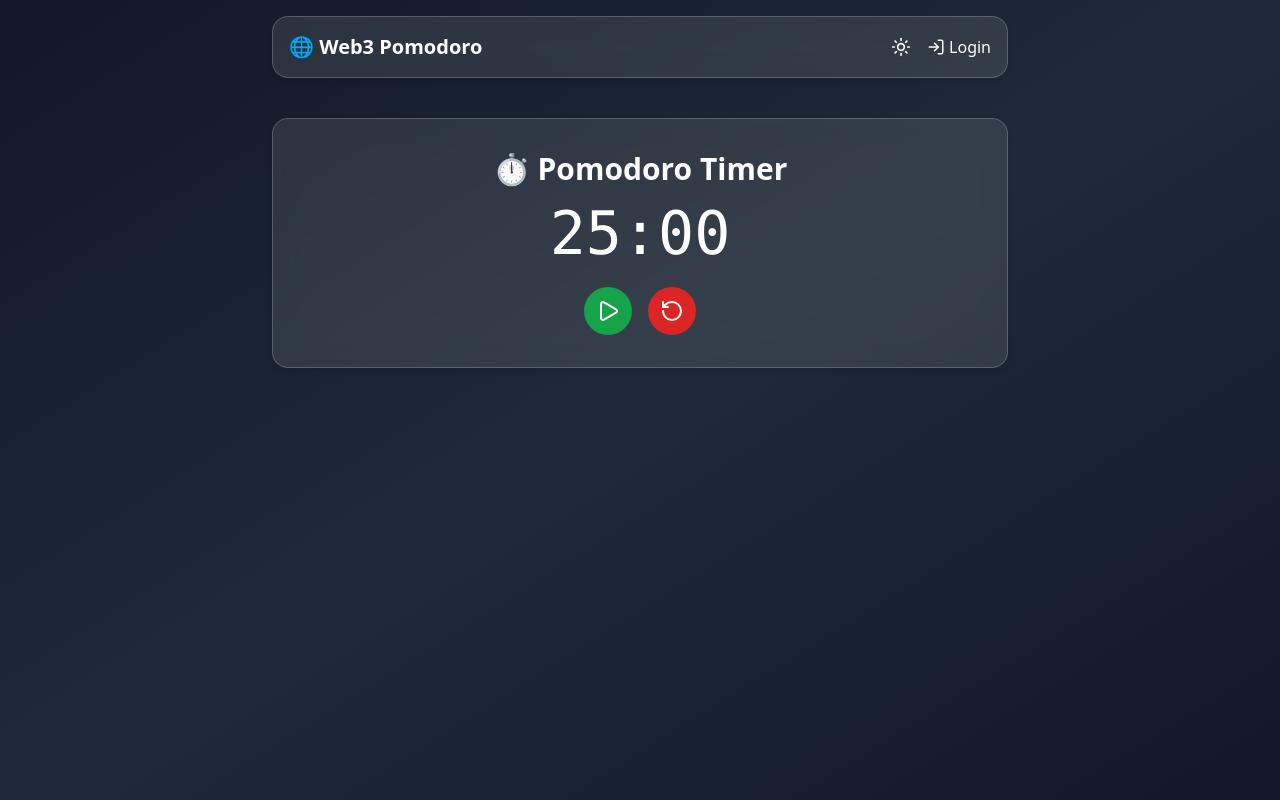
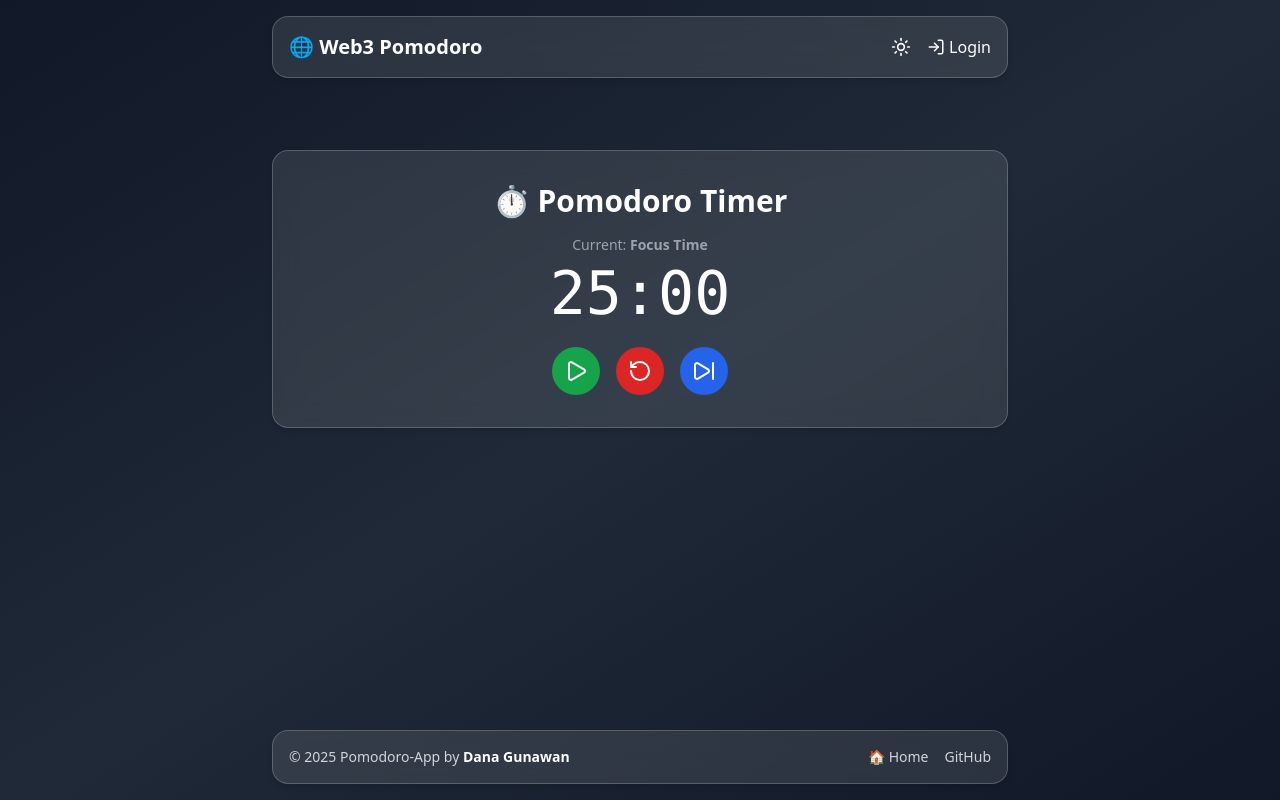
Before and after one commit to DanaGunawan/Pomodoro-App, a Next.js app: page / in a window 1280 px wide. Built offline with nearby package versions, Linux system fonts and the light colour scheme; no server answers.

Commit message:
adding alarm and button skip

```diff
--- a/src/app/layout.tsx
+++ b/src/app/layout.tsx
@@ -1,20 +1,21 @@
 // ✅ pomodoro-app/app/layout.tsx
-import "./globals.css"
+import './globals.css'
 
 export const metadata = {
-  title: "Web3 Pomodoro",
-  description: "Focus like a crypto trader",
+  title: 'Pomodoro Timer',
 }
 
 import Navbar from '@/components/Navbar'
+import Footer from '@/components/Footer'
 
 export default function RootLayout({ children }: { children: React.ReactNode }) {
   return (
     <html lang="en">
-      <body className={`bg-gradient-to-br from-gray-900 via-gray-800 to-gray-900 min-h-screen text-white`}>
-        <div className="max-w-3xl mx-auto p-4">
+      <body className="bg-gradient-to-br from-gray-900 via-gray-800 to-gray-900 text-white min-h-screen flex flex-col">
+        <div className="flex-grow w-full max-w-3xl mx-auto p-4 flex flex-col">
           <Navbar />
-          {children}
+          <main className="flex-grow">{children}</main>
+          <Footer />
         </div>
       </body>
     </html>
--- a/src/app/page.tsx
+++ b/src/app/page.tsx
@@ -1,14 +1,15 @@
-// ✅ pomodoro-app/app/page.tsx
 'use client'
-import { useState, useEffect } from 'react'
+import { useState, useEffect, useRef } from 'react'
 import { supabase } from '@/lib/supabase'
-import { Play, Pause, RotateCcw } from 'lucide-react'
+import { Play, Pause, RotateCcw, SkipForward } from 'lucide-react'
 
 export default function HomePage() {
   const [isRunning, setIsRunning] = useState(false)
-  const [timeLeft, setTimeLeft] = useState(25 * 60) // 25 minutes
+  const [timeLeft, setTimeLeft] = useState(25 * 60) // initial: 25 minutes
   const [startTime, setStartTime] = useState<Date | null>(null)
   const [endTime, setEndTime] = useState<Date | null>(null)
+  const [sessionType, setSessionType] = useState<'focus' | 'break'>('focus')
+  const alarmRef = useRef<HTMLAudioElement | null>(null)
 
   useEffect(() => {
     let interval: NodeJS.Timeout
@@ -17,28 +18,14 @@ export default function HomePage() {
     } else if (timeLeft === 0 && isRunning) {
       setIsRunning(false)
       setEndTime(new Date())
+      if (alarmRef.current) alarmRef.current.play()
     }
     return () => clearInterval(interval)
   }, [isRunning, timeLeft])
 
-  const formatTime = (t: number) => {
-    const m = Math.floor(t / 60).toString().padStart(2, '0')
-    const s = (t % 60).toString().padStart(2, '0')
-    return `${m}:${s}`
-  }
-
-  const startTimer = () => {
-    setStartTime(new Date())
-    setTimeLeft(25 * 60)
-    setIsRunning(true)
-  }
-
-  const resetTimer = () => {
-    setIsRunning(false)
-    setTimeLeft(25 * 60)
-    setStartTime(null)
-    setEndTime(null)
-  }
+  useEffect(() => {
+  document.title = `${formatTime(timeLeft)} | ${sessionType === 'focus' ? 'Focus' : 'Break'} - Pomodoro Timer`
+}, [timeLeft, sessionType])
 
   useEffect(() => {
     const saveSession = async () => {
@@ -49,17 +36,45 @@ export default function HomePage() {
             user_id: user.id,
             start_time: startTime.toISOString(),
             end_time: endTime.toISOString(),
-            type: 'focus',
+            type: sessionType,
           })
         }
+        // toggle session type after saving
+        setSessionType(prev => (prev === 'focus' ? 'break' : 'focus'))
+        setTimeLeft(sessionType === 'focus' ? 5 * 60 : 25 * 60)
       }
     }
     saveSession()
-  }, [startTime,endTime])
+  }, [endTime])
+
+  const formatTime = (t: number) => {
+    const m = Math.floor(t / 60).toString().padStart(2, '0')
+    const s = (t % 60).toString().padStart(2, '0')
+    return `${m}:${s}`
+  }
+
+  const startTimer = () => {
+    setStartTime(new Date())
+    setIsRunning(true)
+  }
+
+  const resetTimer = () => {
+    setIsRunning(false)
+    setTimeLeft(sessionType === 'focus' ? 25 * 60 : 5 * 60)
+    setStartTime(null)
+    setEndTime(null)
+  }
+
+  const skipSession = () => {
+    setEndTime(new Date()) // will trigger save + toggle
+    setIsRunning(false)
+  }
 
   return (
     <div className="glass mt-10 p-8 text-center">
+      <audio ref={alarmRef} src="/alarm.wav" preload="auto" />
       <h1 className="text-3xl font-bold mb-4">⏱ Pomodoro Timer</h1>
+      <p className="text-sm text-gray-400 mb-2">Current: <strong>{sessionType === 'focus' ? 'Focus Time' : 'Break Time'}</strong></p>
       <div className="text-6xl font-mono mb-6">{formatTime(timeLeft)}</div>
       <div className="flex justify-center gap-4">
         {!isRunning ? (
@@ -74,6 +89,9 @@ export default function HomePage() {
         <button className="bg-red-600 hover:bg-red-700 p-3 rounded-full" onClick={resetTimer}>
           <RotateCcw />
         </button>
+        <button className="bg-blue-600 hover:bg-blue-700 p-3 rounded-full" onClick={skipSession}>
+          <SkipForward />
+        </button>
       </div>
     </div>
   )
--- /dev/null
+++ b/src/components/Footer.tsx
@@ -0,0 +1,39 @@
+'use client'
+
+import Link from 'next/link'
+import { useEffect, useState } from 'react'
+import { supabase } from '@/lib/supabase'
+import type { User } from '@supabase/supabase-js'
+
+export default function Footer() {
+  const [user, setUser] = useState<User | null>(null)
+
+  useEffect(() => {
+    const fetchUser = async () => {
+      const { data } = await supabase.auth.getUser()
+      setUser(data.user)
+    }
+    fetchUser()
+
+    const { data: listener } = supabase.auth.onAuthStateChange((_event, session) => {
+      setUser(session?.user ?? null)
+    })
+
+    return () => {
+      listener?.subscription.unsubscribe()
+    }
+  }, [])
+
+  return (
+    <footer className="glass w-full p-4 text-center text-sm text-gray-300 flex flex-col md:flex-row justify-between items-center">
+      <p>
+        © {new Date().getFullYear()} Pomodoro-App by <span className="font-semibold text-white">Dana Gunawan</span>
+      </p>
+      <div className="flex items-center gap-4">
+        <Link href="/" className="hover:underline">🏠 Home</Link>
+        {user && <Link href="/analytics" className="hover:underline">📊 Analytics</Link>}
+        <Link href="https://github.com/DanaGunawan/Pomodoro-App" target="_blank" className="hover:underline">GitHub</Link>
+      </div>
+    </footer>
+  )
+}
```
Also changed, not shown: 1 other file (tests, documents, lock files or other folders).
